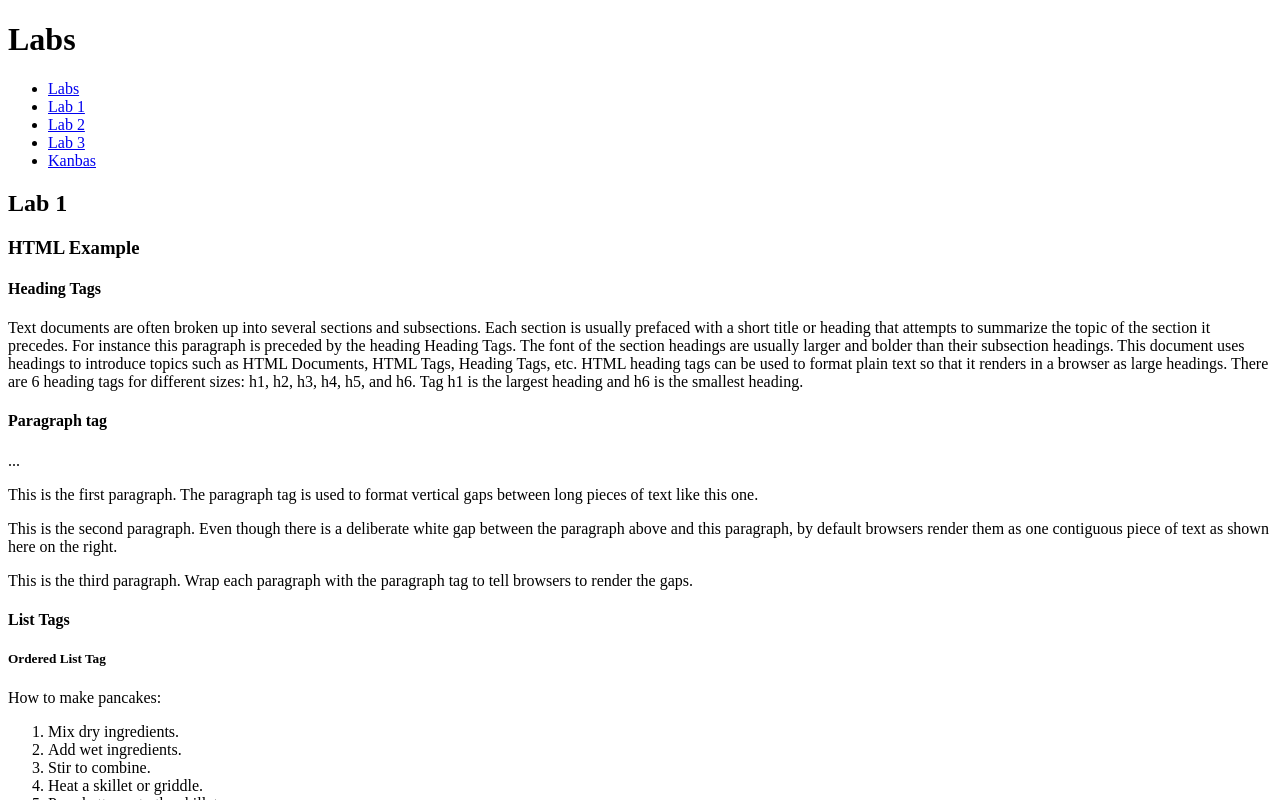
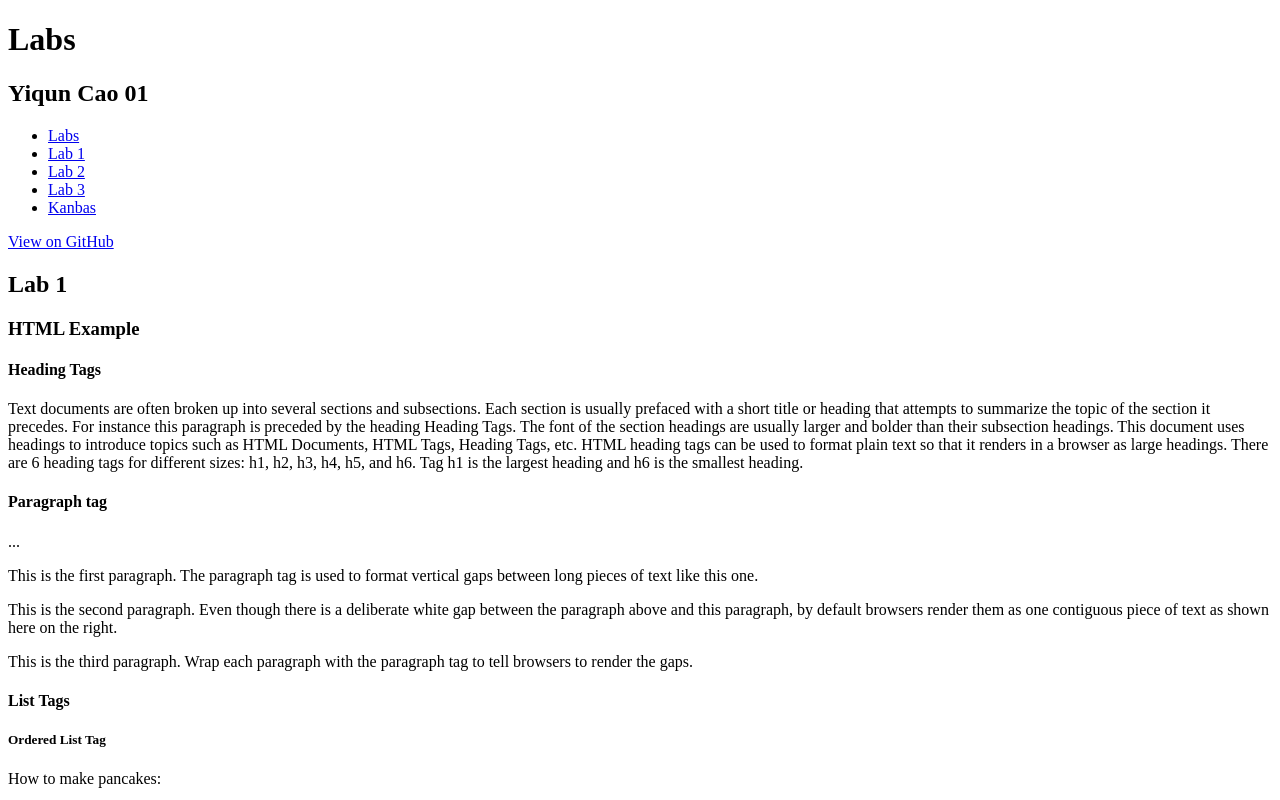
Before and after one commit to Haibara-69/kanbas-react-web-app-cs5610-fa24, a React (Create React App) app: page /#/Labs/Lab1 in a window 1280 px wide. Shown: the top 800 px of the page. Built offline with nearby package versions, Linux system fonts and the light colour scheme.

Commit message:
Getting started with Kanbas A1

```diff
--- a/src/Labs/index.tsx
+++ b/src/Labs/index.tsx
@@ -7,12 +7,30 @@ export default function Labs() {
   return (
     <div id="wd-labs">
       <h1>Labs</h1>
+
+      {/* full name */}
+      <h2>Yiqun Cao 01</h2>
+
       <TOC />
+
+      {/* GitHub link */}
+      <div>
+        <a
+          id="wd-github"
+          href="https://github.com/Haibara-69/kanbas-react-web-app-cs5610-fa24/tree/a1"
+          target="_blank"
+          rel="noopener noreferrer"
+        >
+          View on GitHub
+        </a>
+      </div>
+
       <Routes>
         <Route path="/" element={<Navigate to="Lab1" />} />
         <Route path="Lab1" element={<Lab1 />} />
         <Route path="Lab2" element={<Lab2 />} />
         <Route path="Lab3" element={<Lab3 />} />
+
       </Routes>
     </div>
 );}
```
